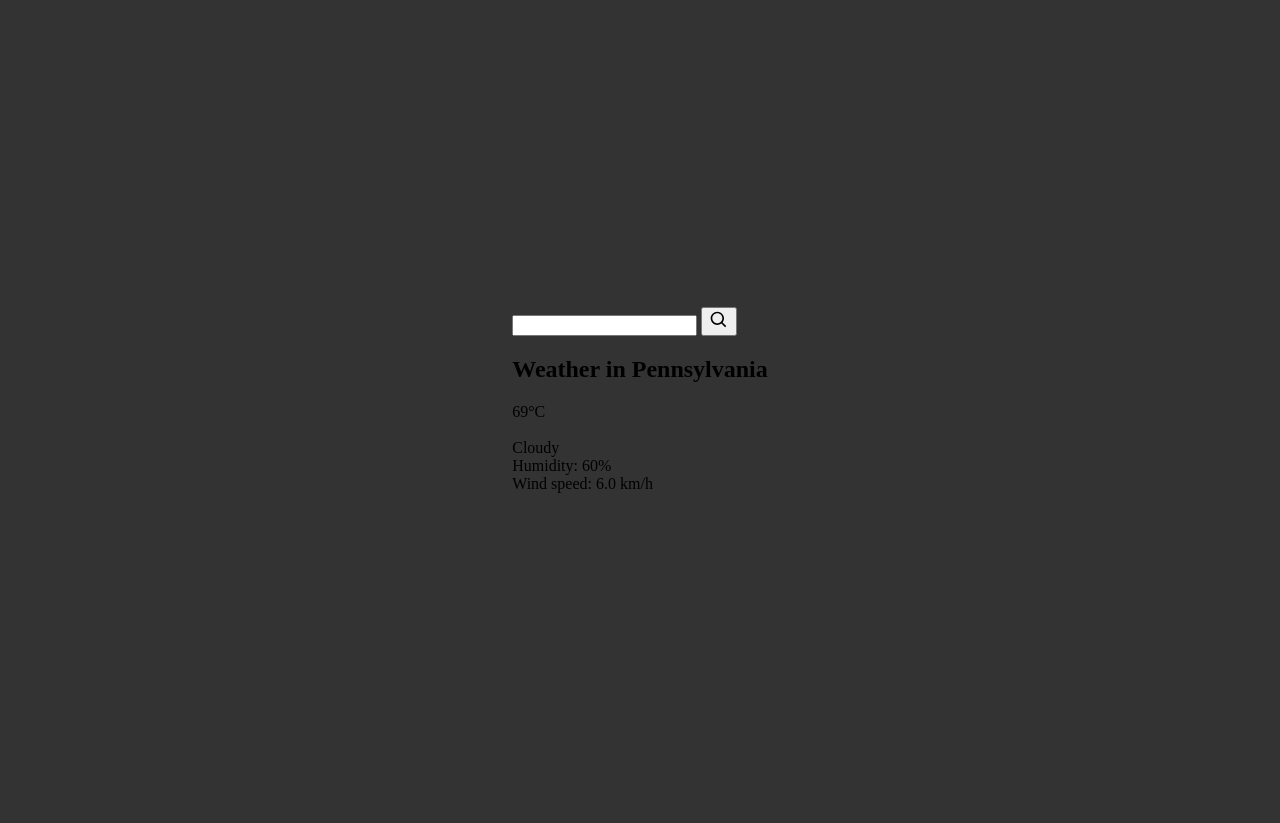
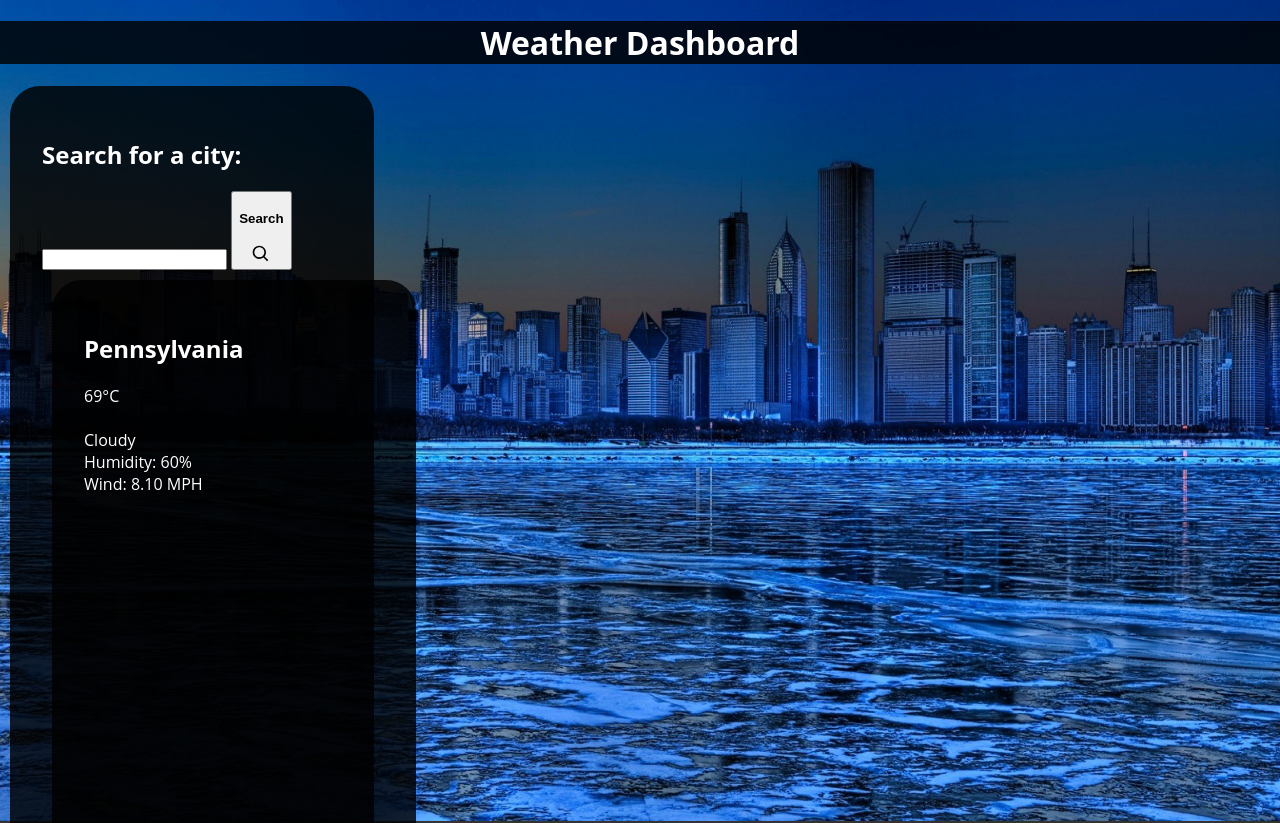
Before and after one commit to TorresBones/weatherdashboard, a plain HTML site: page index.html in a window 1280 px wide. Shown: the top 823 px of the page. Before the commit the page ends 800 px from the top, so only its background shows below. Drawn offline with Linux system fonts and the light colour scheme.

Commit message:
Remodeling CSS

```diff
--- a/assets/style.css
+++ b/assets/style.css
@@ -1,9 +1,44 @@
 
 body {
-    display: flex;
-    justify-content: center;
     align-items: center;
     height: 100vh;
     margin: 0;
     background: #333;
+    background-image: url('./imgs/0bb3334e578bf2bc908b9eef307d48da.jpg');
+    background-size: cover;
+    background-repeat: no-repeat;
+    font-family: 'Open Sans', sans-serif;
 }
+
+header {
+    background-color: #000000d1;
+    text-align: center;
+    width: 100%;
+    color: white;
+}
+
+img {
+    background-size: cover;
+    background-position: center;
+    background-repeat: no-repeat;
+}
+
+.card {
+    background: #000000d1;
+    color: white;
+    padding: 2em;
+    border-radius: 30px;
+    width: 300px;
+    height: 90%;
+    margin: 10px 10px;
+}
+
+aside {
+    background: #000000d1;
+    color: white;
+    padding: 2em;
+    border-radius: 30px;
+    width: 300px;
+    height: 90%;
+    margin: 10px 10px;
+}
--- a/index.html
+++ b/index.html
@@ -7,23 +7,28 @@
     <link rel="stylesheet" href="./assets/style.css">
 </head>
 <body>
+    <header>
+        <h1>Weather Dashboard</h1>
+    </header>
     <section class="card">
         <section class="search">
+            <h2>Search for a city:</h2>
             <input type="text" class="search-bar">
             <button>
+                <h4>Search</h4>
             <svg stroke="currentColor" fill="currentColor" stroke-width="0" viewBox="0 0 24 24" height="1.5em" width="1.5em" xmlns="http://www.w3.org/2000/svg">
                 <path d="M10,18c1.846,0,3.543-0.635,4.897-1.688l4.396,4.396l1.414-1.414l-4.396-4.396C17.365,13.543,18,11.846,18,10 c0-4.411-3.589-8-8-8s-8,3.589-8,8S5.589,18,10,18z M10,4c3.309,0,6,2.691,6,6s-2.691,6-6,6s-6-2.691-6-6S6.691,4,10,4z"></path>
             </svg>
             </button>
             </section>
-            <section class="weather">
-                <h2 class="city">Weather in Pennsylvania</h2>
+            <aside class="weather">
+                <h2 class="city">Pennsylvania</h2>
                 <section class="temp">69°C</section>
                 <img src="" alt="" class="icon"/>
                 <div class="description">Cloudy</div>
                 <div class="humidity">Humidity: 60%</div>
-                <div class="wind">Wind speed: 6.0 km/h</div>
-            </section>
+                <div class="wind">Wind: 8.10 MPH</div>
+            </aside>
     </section>
     <script src="./assets/script.js"></script>
 </body>
```
Also changed, not shown: assets/imgs/0bb3334e578bf2bc908b9eef307d48da.jpg (added).
